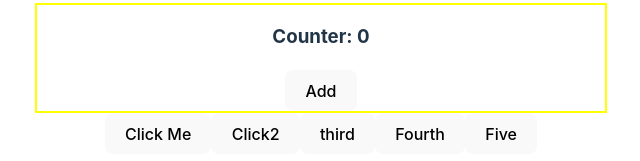
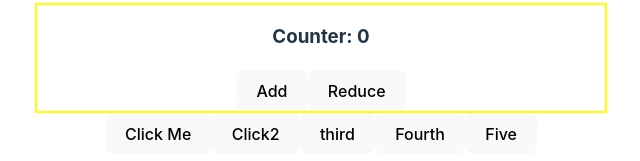
Before and after one commit to tamjidaWeb/react-core-concepts2, a React (Vite) app: page / in a window 1280 px wide. Shown: the part 384-545 px from the top of the page, without its empty margins (319-959 px from the left). Built offline with nearby package versions, Linux system fonts and the light colour scheme.

Commit message:
commited

```diff
--- a/src/Counter.jsx
+++ b/src/Counter.jsx
@@ -9,10 +9,16 @@ export default function Counter (){
 
     }
 
+    const handleReduce =()=>{
+        const newCount = count - 1;
+        setCount(newCount);
+    }
+
     return (
         <div style={{border: '2px solid yellow'}}>
             <h3>Counter: {count}</h3>
             <button onClick={handleAdd}>Add</button>
+            <button onClick={handleReduce}>Reduce</button>
         </div>
     )
 }
```
